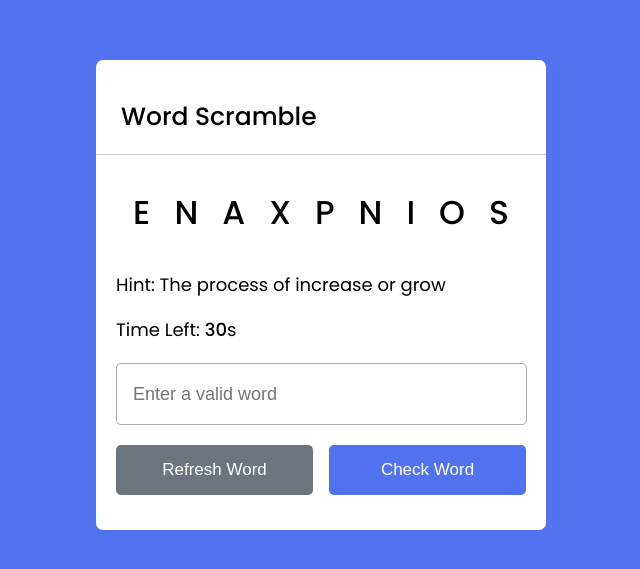
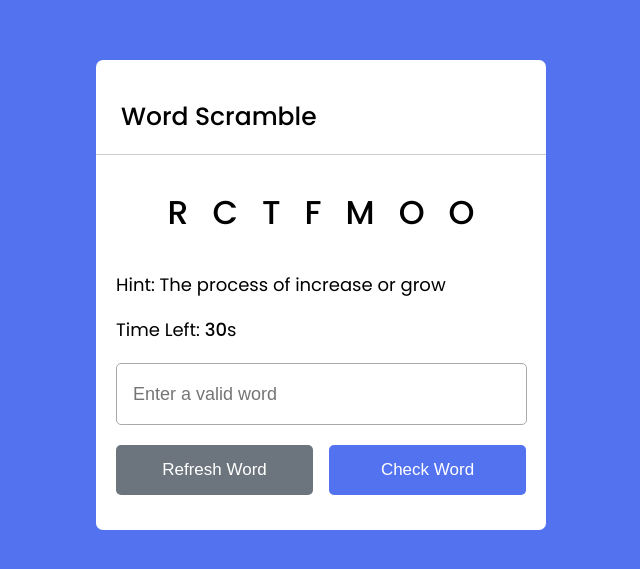
Before and after one commit to tleanne1/word-scramble-game, a plain HTML site: page index.html in a window 1280 px wide. Shown: the part 105-674 px from the top of the page, without its empty margins (319-959 px from the left). Drawn offline with Linux system fonts and the light colour scheme.

Commit message:
Added js for scrambled word

```diff
--- a/index.html
+++ b/index.html
@@ -11,13 +11,15 @@
       href="https://fonts.googleapis.com/css2?family=Poppins:ital,wght@0,100;0,200;0,300;0,400;0,500;0,600;0,700;0,800;0,900;1,100;1,200;1,300;1,400;1,500;1,600;1,700;1,800;1,900&display=swap"
       rel="stylesheet"
     />
+    <script src="js/words.js" defer></script>
+    <script src="js/script.js" defer></script>
     <title>Word Scramble Game</title>
   </head>
   <body>
     <div class="container">
       <h2>Word Scramble</h2>
       <div class="content">
-        <p class="word">enaxpnios</p>
+        <p class="word"></p>
         <div class="details">
           <p class="hint">Hint: <span>The process of increase or grow</span></p>
           <p class="time">
--- /dev/null
+++ b/js/script.js
@@ -0,0 +1,14 @@
+const wordText = document.querySelector(".word");
+
+const initGame = () => {
+  let randomObj = words[Math.floor(Math.random() * words.length)]; // getting random object from words
+  let wordArray = randomObj.word.split(""); // splitting each letter of random word
+  for (let i = wordArray.length - 1; i > 0; i--) {
+    let j = Math.floor(Math.random() * (i + 1)); // getting random number
+    // shuffling and swiping wordArray letters randomly
+    [wordArray[i], wordArray[j]] = [wordArray[j], wordArray[i]];
+  }
+  wordText.innerText = wordArray.join(""); // passing shuffled word as word text
+  console.log(randomObj);
+};
+initGame();
--- /dev/null
+++ b/js/words.js
@@ -0,0 +1,90 @@
+const words = [
+  {
+    word: "addition",
+    hint: "The process of adding numbers",
+  },
+  {
+    word: "meeting",
+    hint: "Event in which people come together",
+  },
+  {
+    word: "number",
+    hint: "Math symbol used for counting",
+  },
+  {
+    word: "exchange",
+    hint: "The act of trading",
+  },
+  {
+    word: "canvas",
+    hint: "Piece of fabric for oil painting",
+  },
+  {
+    word: "garden",
+    hint: "Space for planting flower and plant",
+  },
+  {
+    word: "position",
+    hint: "Location of someone or something",
+  },
+  {
+    word: "feather",
+    hint: "Hair like outer covering of bird",
+  },
+  {
+    word: "comfort",
+    hint: "A pleasant feeling of relaxation",
+  },
+  {
+    word: "tongue",
+    hint: "The muscular organ of the mouth",
+  },
+  {
+    word: "expansion",
+    hint: "The Process of increase or grow",
+  },
+  {
+    word: "country",
+    hint: "A politically identifed region",
+  },
+  {
+    word: "group",
+    hint: "A number of objects or persons",
+  },
+  {
+    word: "taste",
+    hint: "Ability of tongue to detect flavour",
+  },
+  {
+    word: "store",
+    hint: "Large shop where goods are traded",
+  },
+  {
+    word: "field",
+    hint: "Area of land for farming activites",
+  },
+  {
+    word: "pocket",
+    hint: "A bag for carrying small items",
+  },
+  {
+    word: "needle",
+    hint: "A thin and sharp metal pin",
+  },
+  {
+    word: "expert",
+    hint: "Person with extensive knowledge",
+  },
+  {
+    word: "statement",
+    hint: "A declaration of something",
+  },
+  {
+    word: "second",
+    hint: "One-sixtieth of a minute",
+  },
+  {
+    word: "library",
+    hint: "Place containing a collection of books",
+  },
+];
```
